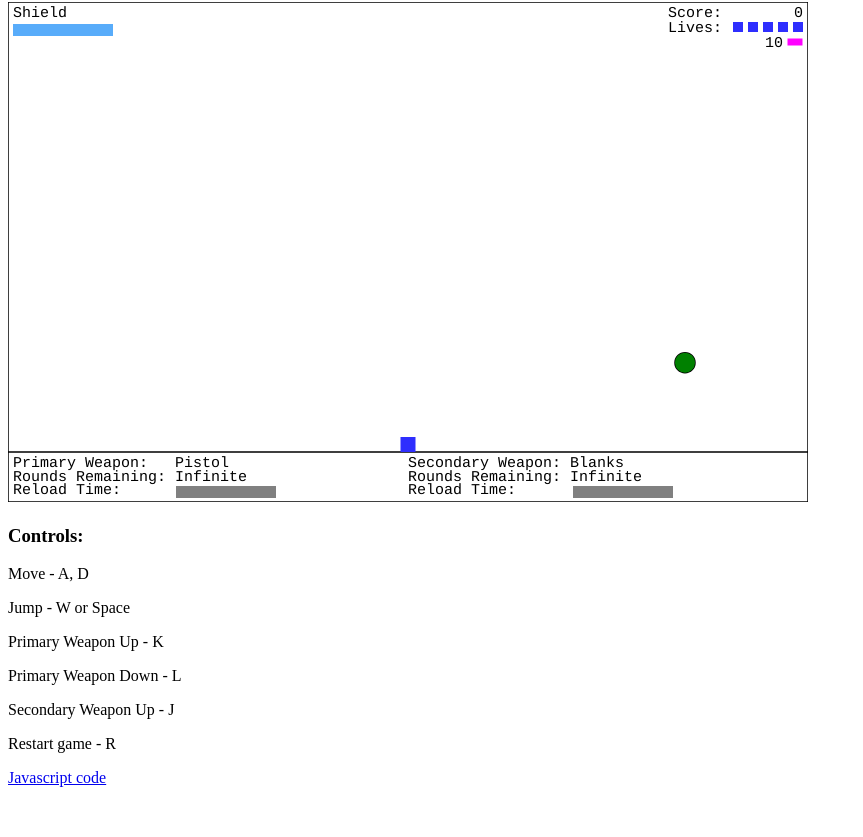
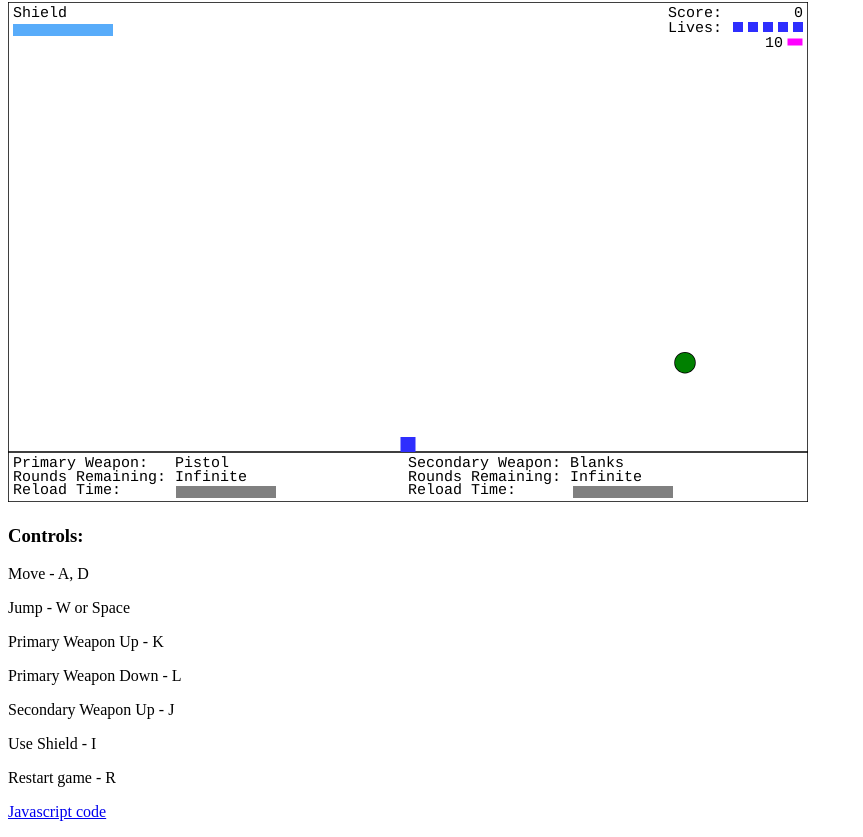
Before and after one commit to sjs329/Bounded-Circles, a plain HTML site: page index.html in a window 1280 px wide. Shown: the part 65-902 px from the top of the page, without its empty margins (0-863 px from the left). Before the commit the page ends 868 px from the top, so only its background shows below. Drawn offline with Linux system fonts and the light colour scheme.

Commit message:
updating instuctions

```diff
--- a/index.html
+++ b/index.html
@@ -35,6 +35,7 @@
       <p>Primary Weapon Up - K</p>
       <p>Primary Weapon Down - L</p>
       <p>Secondary Weapon Up - J</p>
+      <p>Use Shield - I</p>
       <p>Restart game - R</p>
       <p class="project-links">
         <a href="bounded_circles.js">Javascript code</a>
```
